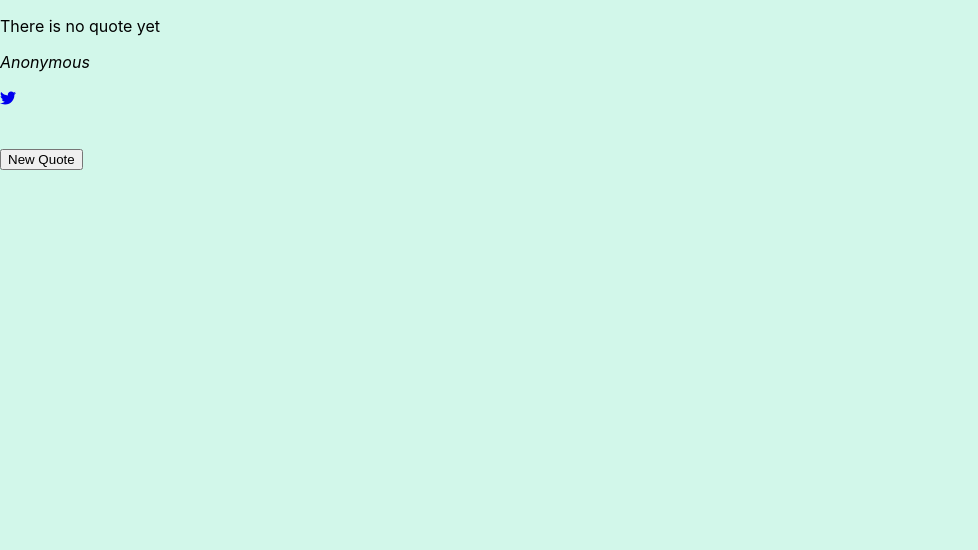
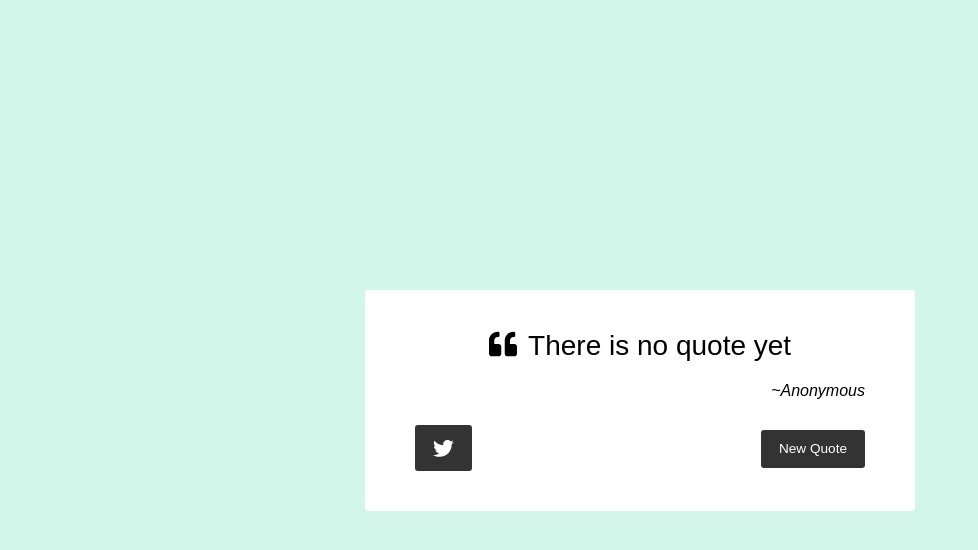
Before and after one commit to AlexFernando/myrandomquotemachine, a React (Create React App) app: page / in a window 1280 px wide. Shown: the top 550 px of the page, without its empty margins (0-978 px from the left). Built offline with nearby package versions, Linux system fonts and the light colour scheme; no server answers.

Commit message:
adding some styles

```diff
--- a/package.json
+++ b/package.json
@@ -5,6 +5,7 @@
   "dependencies": {
     "@fortawesome/fontawesome-svg-core": "^1.2.19",
     "@fortawesome/free-brands-svg-icons": "^5.9.0",
+    "@fortawesome/free-solid-svg-icons": "^5.9.0",
     "@fortawesome/react-fontawesome": "^0.1.4",
     "axios": "^0.19.0",
     "lodash": "^4.17.11",
--- /dev/null
+++ b/src/App.css
@@ -0,0 +1,37 @@
+.card {
+    border-radius: 3px;
+    position: relative;
+    width: 450px;
+    padding: 40px 50px;
+    background-color: #fff;
+}
+
+.buttons {
+    display: flex;
+    justify-content: space-between;
+}
+
+.button {
+
+    height: 38px;
+    border: none;
+    border-radius: 3px;
+    color: #fff;
+    background-color: #333;
+    outline: none;
+    font-size: 0.85em;
+    padding: 8px 18px;
+    margin-top: 30px;
+    cursor: pointer;
+}
+
+.twitter {
+    height: 30px;
+    margin-top: 25px;
+}
+
+.fa-twit {
+    font-size: 1.3rem;
+    justify-content: center;
+    margin-top: 5px;
+}
--- a/src/App.js
+++ b/src/App.js
@@ -2,9 +2,12 @@ import React, {Component} from 'react';
 import Quote from './componentes/Quote';
 import {random} from 'lodash';
 import axios from 'axios';
-
+import './App.css';
 import {FontAwesomeIcon} from '@fortawesome/react-fontawesome';
 import { faTwitter } from '@fortawesome/free-brands-svg-icons';
+
+
+
 
 
 class App extends Component {
@@ -60,26 +63,24 @@ class App extends Component {
   render() {
 
     return (
-      <div className="contenedor">
+
+      <div className="card">
         <Quote
           quoteText = {this.state.quoteText}
           quoteAuthor = {this.state.quoteAuthor}
         />
 
-      <div id='buttons'>
-          <a id='tweet-quote' href={`https://twitter.com/intent/tweet?text=${this.state.quoteText} ${this.state.quoteAuthor}`} target='_blank' title="Post this quote on twitter!">
-              <FontAwesomeIcon icon={faTwitter} > </FontAwesomeIcon>
-          </a>
+        <div className="buttons">
+            <a className="button twitter" href={`https://twitter.com/intent/tweet?text=${this.state.quoteText} ${this.state.quoteAuthor}`} target='_blank' title="Post this quote on twitter!">
+              <FontAwesomeIcon className="fa-twit" icon={faTwitter} > </FontAwesomeIcon>
+            </a>
+
+            <button className="button" onClick={this.myRandomFoo}>
+                New Quote
+            </button>
+        </div>
       </div>
-      <br></br>
-      <br></br>
 
-       <button onClick={this.myRandomFoo}>
-              New Quote
-        </button>
-
-
-      </div>
     );
   }
 }
--- /dev/null
+++ b/src/componentes/Quote.css
@@ -0,0 +1,22 @@
+.quote-text{
+    text-align: center;
+    width: 450px;
+    height: auto;
+    font-weight: 500;
+    font-size: 1.75em;
+}
+
+.quote-left{
+
+    font-size: 1.0em;
+    margin-right: 0.4em;
+}
+
+.quote-author {
+    width: 450px;
+    height: auto;
+    padding-top: 20px;
+    font-size: 1em;
+    text-align: right;
+    font-weight: 100;
+}
--- a/src/componentes/Quote.js
+++ b/src/componentes/Quote.js
@@ -1,5 +1,7 @@
 import React from 'react';
-
+import './Quote.css';
+import { FontAwesomeIcon } from '@fortawesome/react-fontawesome';
+import { faQuoteLeft } from '@fortawesome/free-solid-svg-icons';
 
 const Quote = (props) => {
 
@@ -7,16 +9,26 @@ const Quote = (props) => {
     if(!props.quoteAuthor) {
         return(
         <React.Fragment>
-            <p className="quote">{props.quoteText}</p>
+          <div className="quote-text">
+            <FontAwesomeIcon className="quote-left" icon={ faQuoteLeft } />
+            <span className="text">{props.quoteText}</span>
             <p><i>Anonymous</i></p>
+          </div>
+
         </React.Fragment>
         )
     }
 
   return(
     <div>
-      <p className="quote">{props.quoteText}</p>
-      <p><i>{props.quoteAuthor}</i></p>
+       <div className="quote-text">
+            <FontAwesomeIcon className="quote-left" icon={ faQuoteLeft } />
+            <span className="text">{props.quoteText}</span>
+        </div>
+
+        <div className="quote-author">
+          <span><i>~{props.quoteAuthor}</i></span>
+        </div>
     </div>
   )
 }
--- a/src/index.css
+++ b/src/index.css
@@ -1,11 +1,21 @@
 body {
   margin: 0;
+    padding: 0;
+    list-style: none;
+    vertical-align: baseline;
   font-family: -apple-system, BlinkMacSystemFont, "Segoe UI", "Roboto", "Oxygen",
     "Ubuntu", "Cantarell", "Fira Sans", "Droid Sans", "Helvetica Neue",
     sans-serif;
   -webkit-font-smoothing: antialiased;
   -moz-osx-font-smoothing: grayscale;
   background-color: rgb(210, 247, 234);
+  font-family: 'Raleway', sans-serif;
+  font-weight: 400;
+  display: flex;
+  justify-content: center;
+  align-items: center;
+  height: 100vh;
+
 }
 
 code {
```
Also changed, not shown: 1 other file (tests, documents, lock files or other folders).
